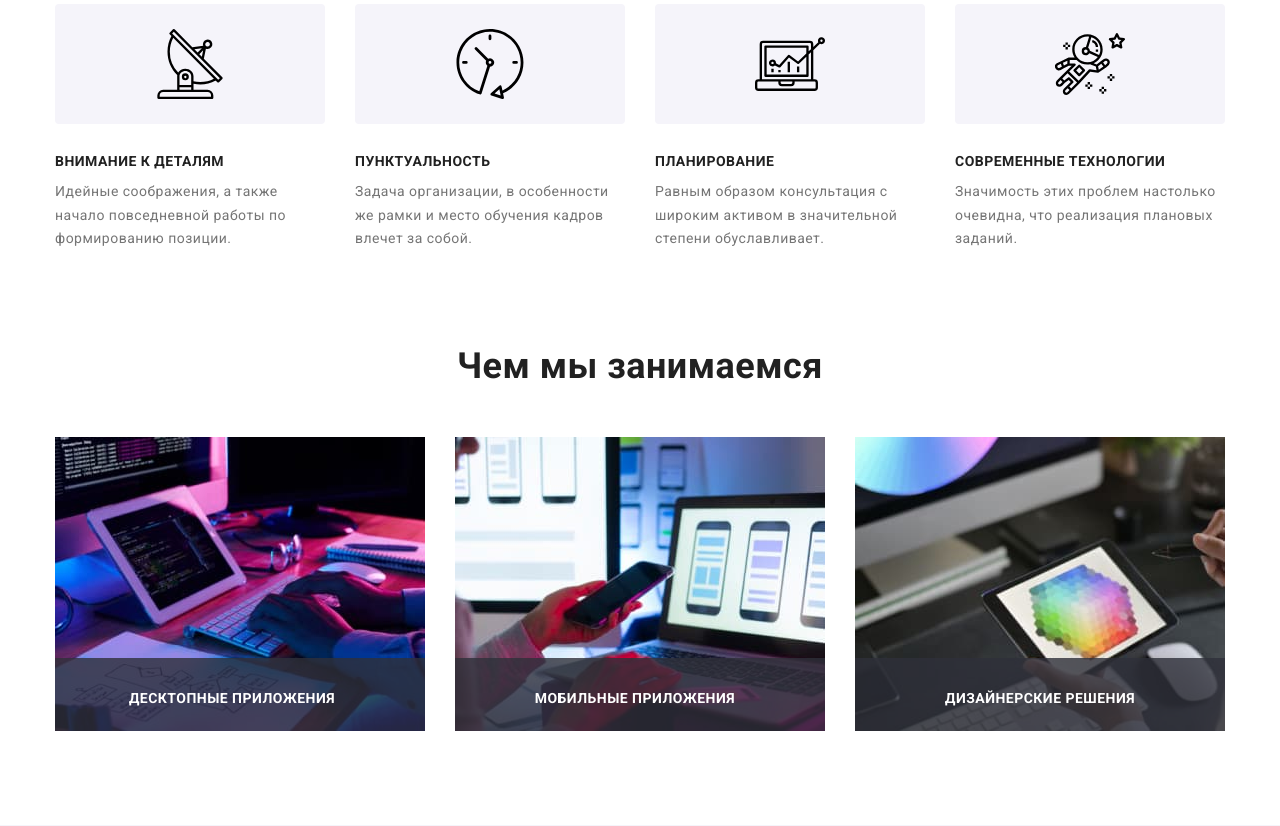
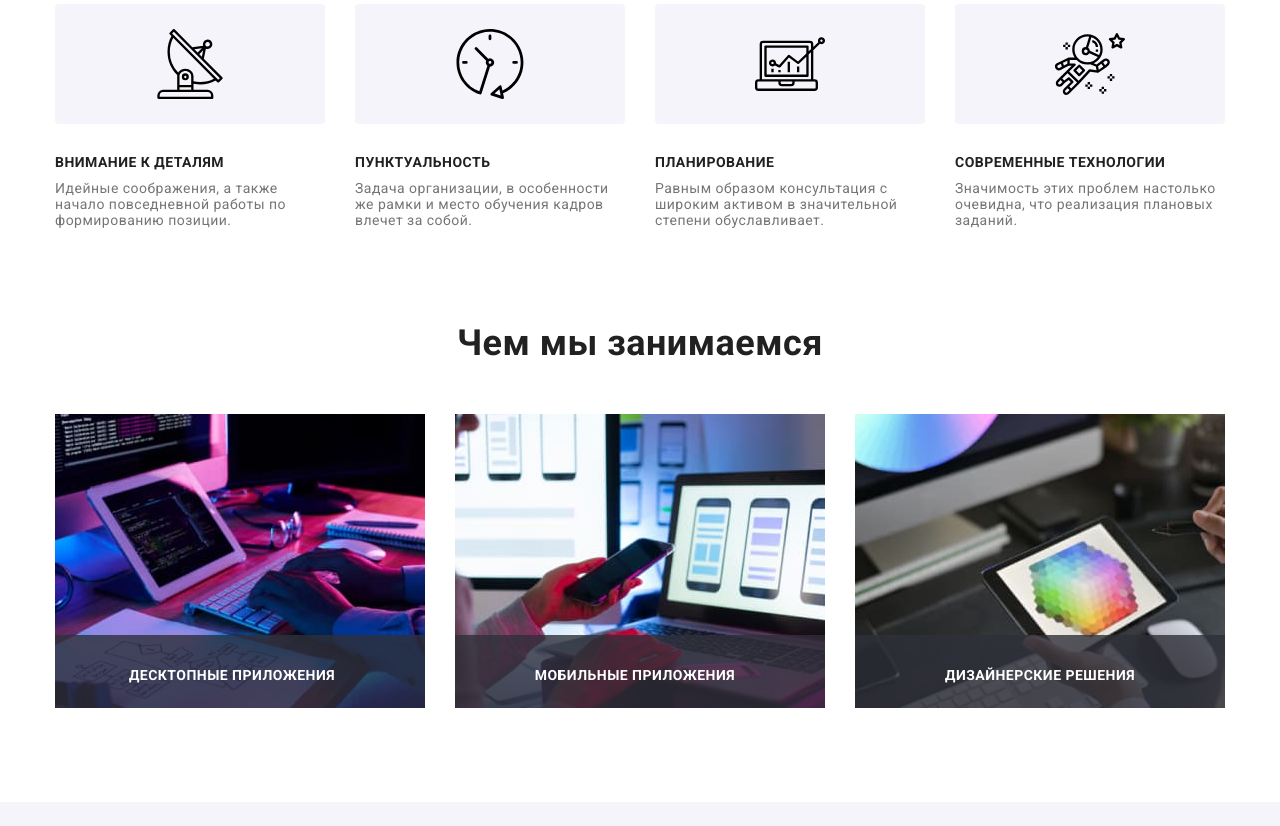
Before and after one commit to Cocokringle/goit-markup-hw-08, a plain HTML site: page index.html in a window 1280 px wide. Shown: the part 774-1600 px from the top of the page. Drawn offline with nearby package versions, Linux system fonts and the light colour scheme.

Commit message:
вносит правки в текст

```diff
--- a/sass/components/_text.scss
+++ b/sass/components/_text.scss
@@ -2,7 +2,7 @@
     color: $primary-text-color;
 
     font-size: 14px;
-    line-height: 1.1;
+    line-height: 16px;
     text-transform: uppercase;
     margin-top: 0px;
     margin-bottom: 10px;
@@ -33,7 +33,7 @@
 .text {
     color: $secondary-text-color;
     font-size: 14px;
-    line-height: 1.7;
+    line-height: 16px;
     margin-top: 0px;
     margin-bottom: 0px;
 }
```
Also changed, not shown: css/main.css, css/main.min.css, 2 other files.
